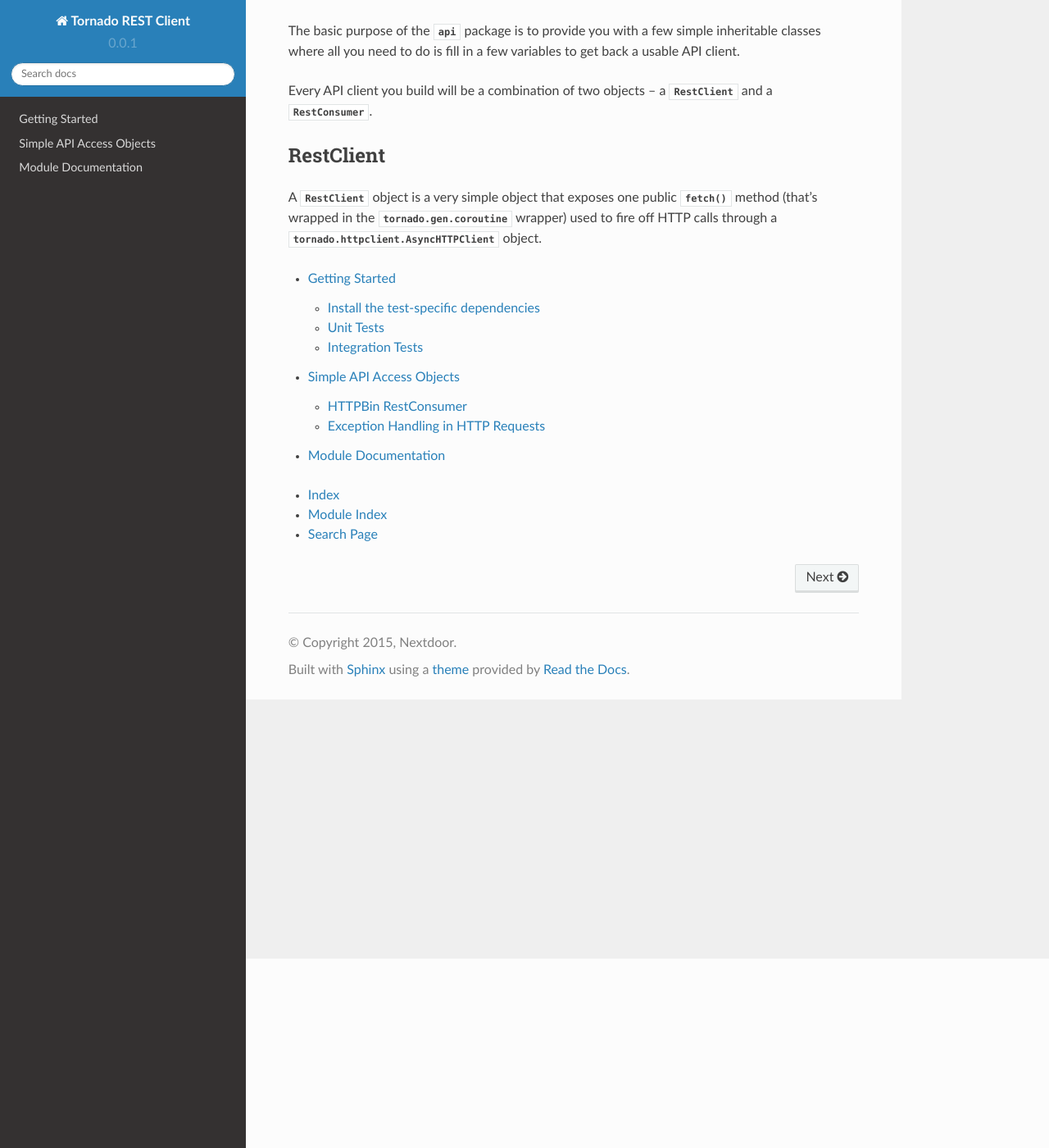
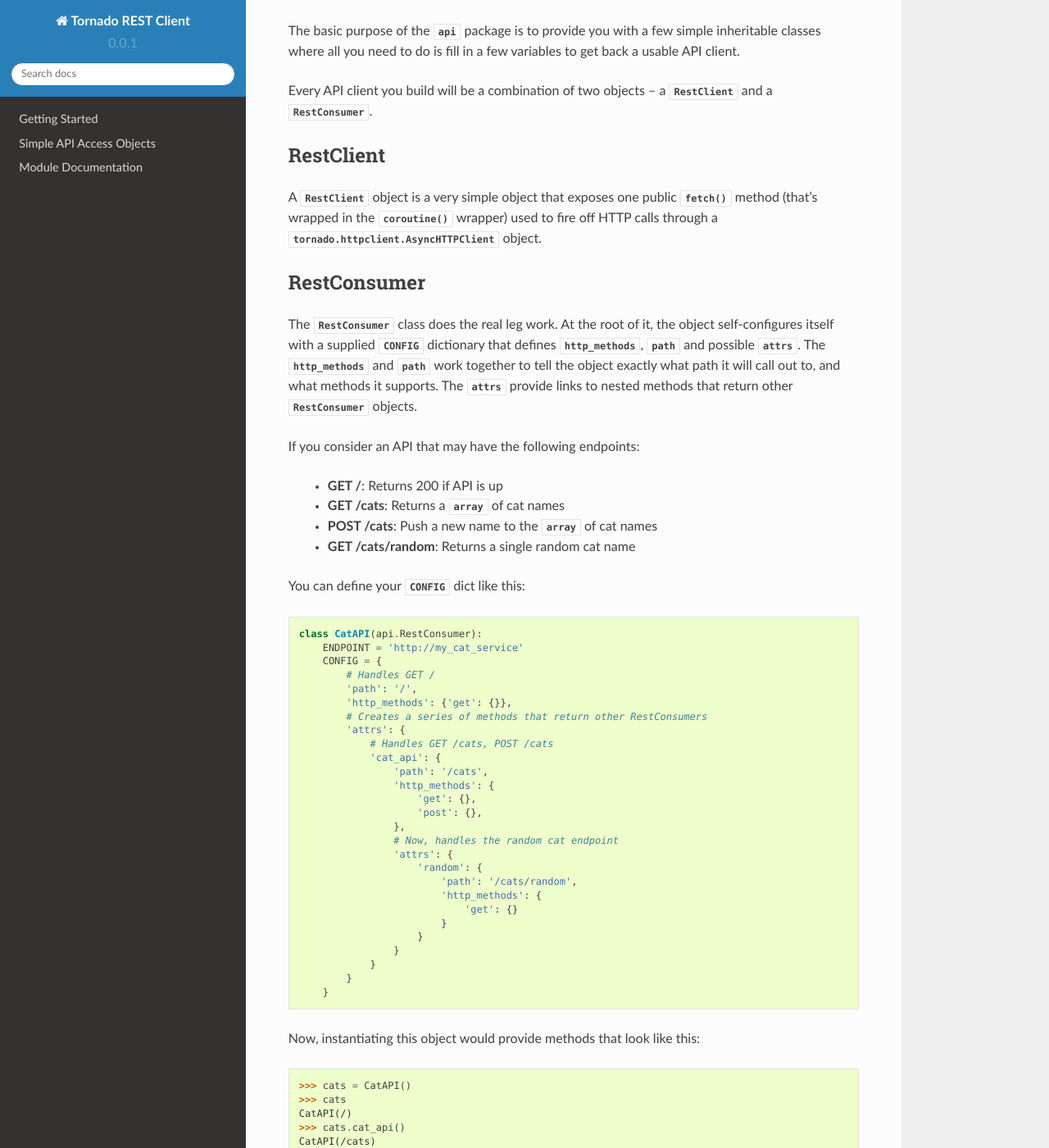
Before and after one commit to Nextdoor/tornado_rest_client, a Sphinx documentation site: the page built from docs/index.rst, in a window 1280 px wide and 1400 px high, scrolled down 231 px. Shown: the whole window at 82% size. Built offline with Sphinx 7.4.7 and the Read the Docs theme 2.0.0, drawn with Linux system fonts in a browser that asks for light colours; formulas are drawn with MathJax 3; some of the changed text lies outside the part shown.

Commit message:
More doc improvements

```diff
--- a/docs/index.rst
+++ b/docs/index.rst
@@ -17,10 +17,82 @@ Every API client you build will be a combination of two objects -- a
 RestClient
 ----------
 
-A `RestClient` object is a very simple object that exposes one public
-:func:`~tornado_rest_client.api.RestClient.fetch` method (that's wrapped in
-the `tornado.gen.coroutine` wrapper) used to fire off HTTP calls through a
-`tornado.httpclient.AsyncHTTPClient` object.
+A :class:`~tornado_rest_client.api.RestClient` object is a very simple object
+that exposes one public :func:`~tornado_rest_client.api.RestClient.fetch`
+method (that's wrapped in the :func:`~tornado.gen.coroutine` wrapper) used to
+fire off HTTP calls through a :class:`tornado.httpclient.AsyncHTTPClient`
+object.
+
+RestConsumer
+------------
+
+The :class:`~tornado_rest_client.api.RestConsumer` class does the real leg
+work. At the root of it, the object self-configures itself with a supplied
+:attr:`~tornado_rest_client.api.RestConsumer.CONFIG` dictionary that defines
+`http_methods`, `path` and possible `attrs`. The `http_methods` and `path` work
+together to tell the object exactly what path it will call out to, and what
+methods it supports. The `attrs` provide links to nested methods that return
+other :class:`~tornado_rest_client.api.RestConsumer` objects.
+
+If you consider an API that may have the following endpoints:
+
+ * **GET /**: Returns 200 if API is up
+ * **GET /cats**: Returns a `array` of cat names
+ * **POST /cats**: Push a new name to the `array` of cat names
+ * **GET /cats/random**: Returns a single random cat name
+
+You can define your :attr:`~tornado_rest_client.api.RestConsumer.CONFIG` dict
+like this:
+
+.. code-block:: python
+
+    class CatAPI(api.RestConsumer):
+        ENDPOINT = 'http://my_cat_service'
+        CONFIG = {
+            # Handles GET /
+            'path': '/',
+            'http_methods': {'get': {}},
+            # Creates a series of methods that return other RestConsumers
+            'attrs': {
+                # Handles GET /cats, POST /cats
+                'cat_api': {
+                    'path': '/cats',
+                    'http_methods': {
+                        'get': {},
+                        'post': {},
+                    },
+                    # Now, handles the random cat endpoint
+                    'attrs': {
+                        'random': {
+                            'path': '/cats/random',
+                            'http_methods': {
+                                'get': {}
+                            }
+                        }
+                    }
+                }
+            }
+        }
+
+Now, instantiating this object would provide methods that look like this:
+
+.. code-block:: python
+
+    >>> cats = CatAPI()
+    >>> cats
+    CatAPI(/)
+    >>> cats.cat_api()
+    CatAPI(/cats)
+    >>> cats.cat_api().random()
+    CatAPI(/cats/random)
+    >>> cats.cat_api().random().http_get()
+    <tornado.concurrent.Future object at 0x101f9e390>
+    >>> yield cats.cat_api().random().http_get()
+    'Bob Marley!'
+    >>> yield cats.cat_api().http_post(cat_name='Skippy')
+    { "status": "ok" }
+
+There are more details available inside the various doc modules below...
 
 .. toctree::
    :maxdepth: 2
```
